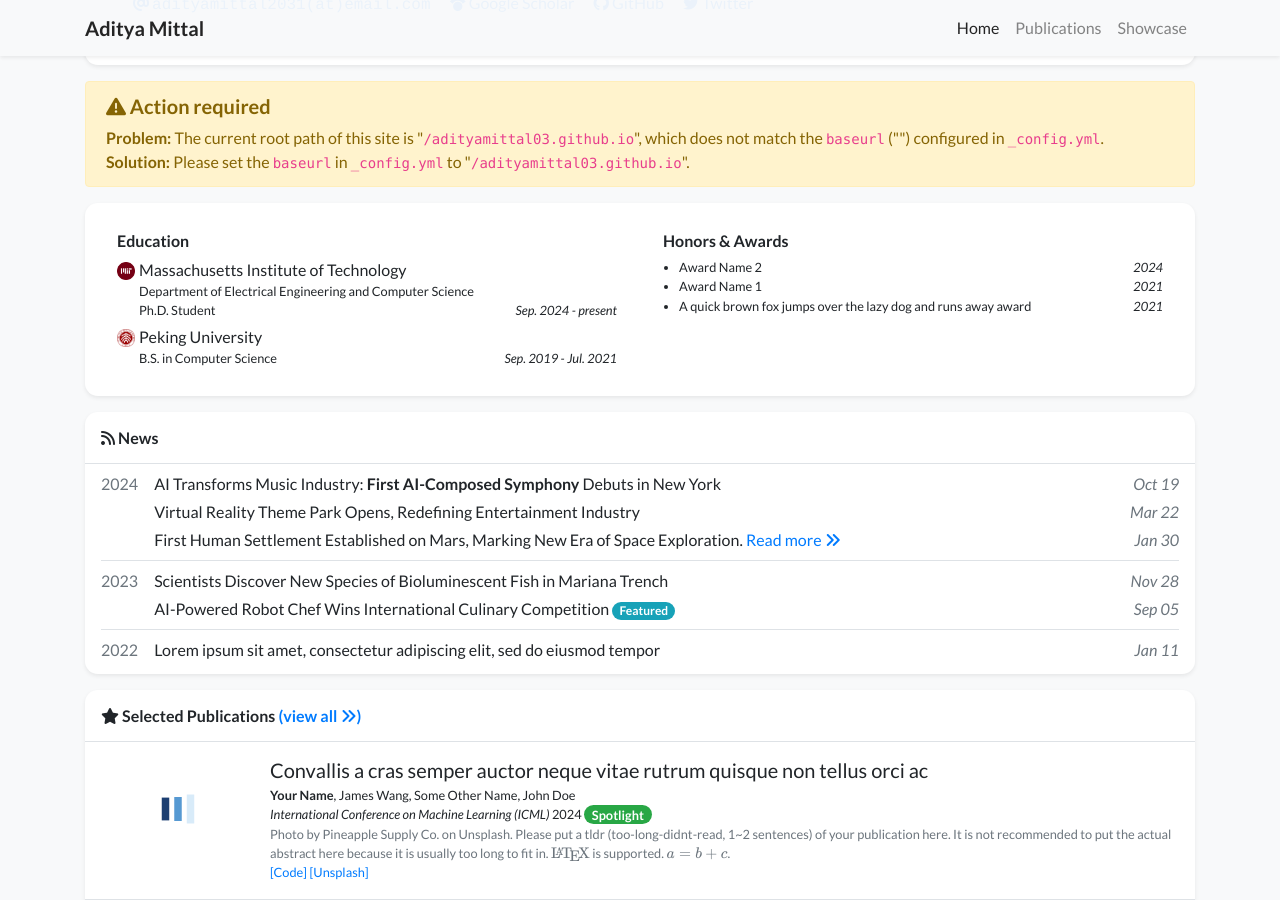
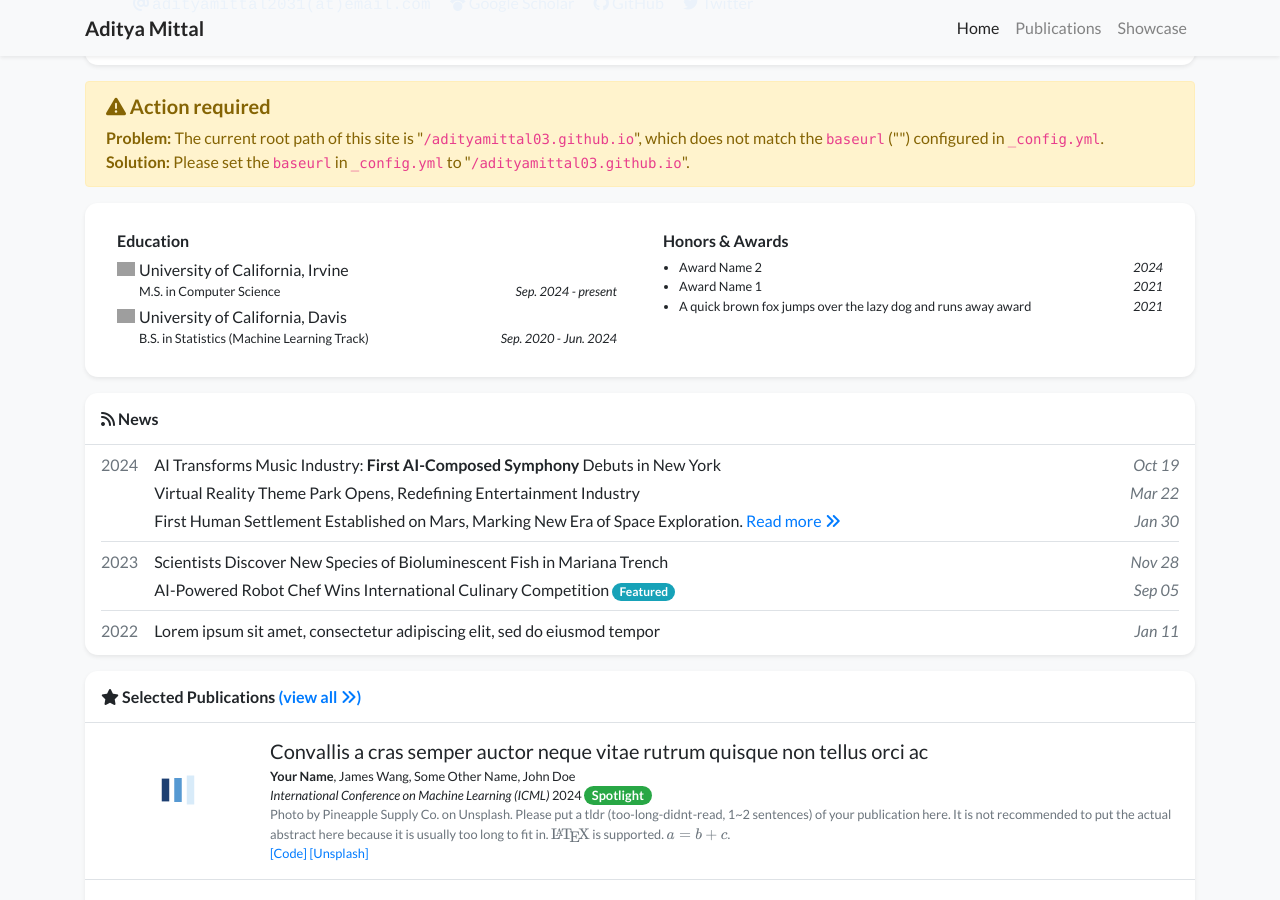
Before and after one commit to adityamittal03/adityamittal03.github.io, a Jekyll site: the page built from index.html, in a window 1280 px wide and 900 px high, scrolled down 442 px. Built offline with Jekyll 4.4.1, drawn with Linux system fonts in a browser that asks for light colours; nearby versions of some CDN libraries; a style sheet for code colours, icons or effects is not loaded; grey boxes are pictures that could not be loaded.

Commit message:
Update education section in profile

```diff
--- a/_data/profile.yml
+++ b/_data/profile.yml
@@ -35,16 +35,14 @@ portrait_caption: >-
   Photo by Manja Vitolic on Unsplash (this caption is optional, comment it out to disable).
 
 education:
-- name: Massachusetts Institute of Technology
-  logo: /assets/images/badges/MIT_Social_circle.png
-  position: >-
-    Department of Electrical Engineering and Computer Science <br/>
-    Ph.D. Student
+- name: University of California, Irvine
+  logo: /assets/images/badges/uci.png
+  position: M.S. in Computer Science
   date: Sep. 2024 - present
-- name: Peking University
-  logo: /assets/images/badges/PKU_red.png
-  position: B.S. in Computer Science
-  date: Sep. 2019 - Jul. 2021
+- name: University of California, Davis
+  logo: /assets/images/badges/ucd.png
+  position: B.S. in Statistics (Machine Learning Track)
+  date: Sep. 2020 - Jun. 2024
 
 # experience:
 # - name: Peking University
```
